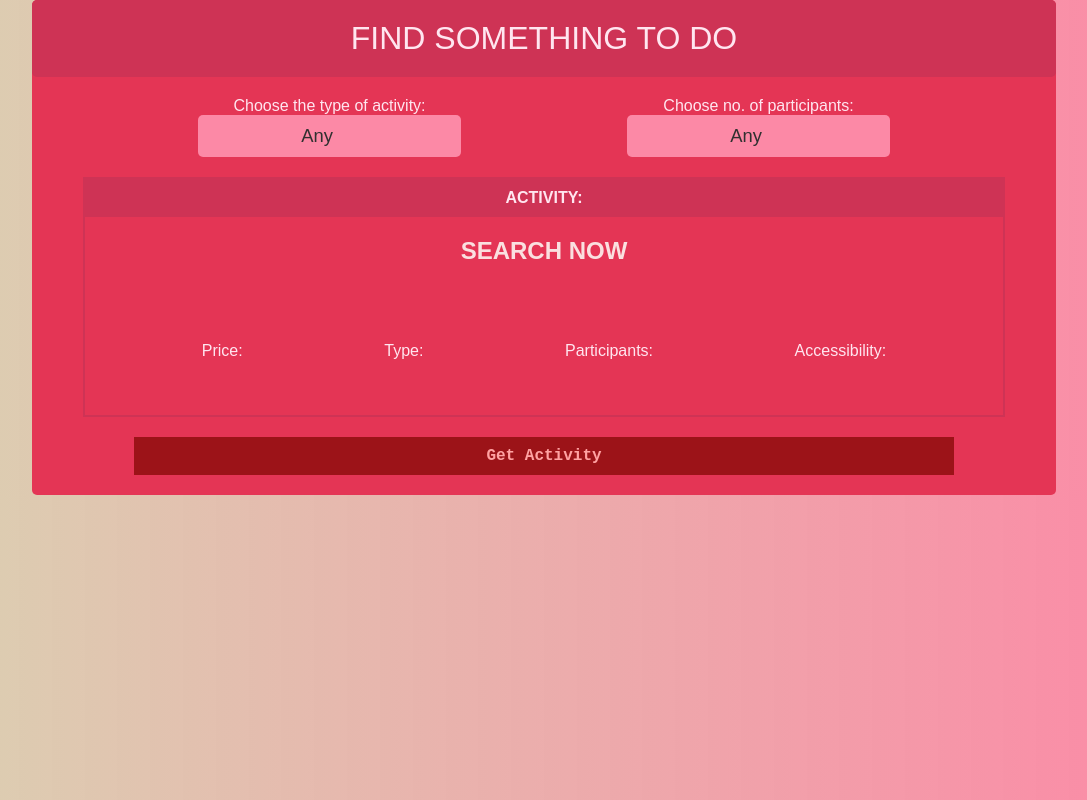
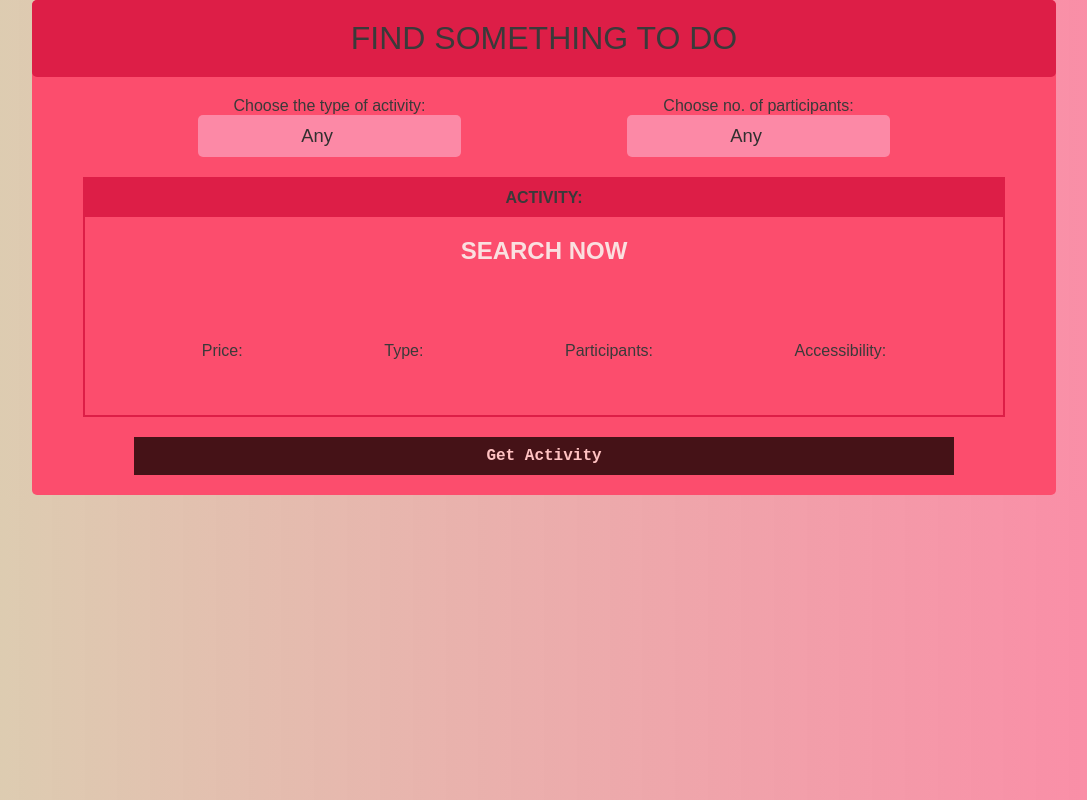
Before and after one commit to vykhy/find-something-to-do, a plain HTML site: page index.html in a window 1280 px wide. Shown: the whole page, without its empty margins (96-1183 px from the left). Drawn offline with Linux system fonts and the light colour scheme.

Commit message:
updated ui

```diff
--- a/style.css
+++ b/style.css
@@ -4,7 +4,7 @@
     box-sizing: border-box;
     text-align: center;
     font-family: Arial, Helvetica, sans-serif;
-    color: rgb(255, 230, 240);
+    color: rgb(58, 58, 58);
 }
 body{
     background:linear-gradient(to left, rgb(252, 137, 166), rgba(212, 201, 164, 0.849));
@@ -12,14 +12,14 @@ body{
 .container{
     width: 80%;
     margin: auto;
-    background-color: rgb(228, 53, 85);
+    background-color: rgb(252, 77, 109);
     border-radius: 5px;
 }
 .heading{
     padding: 20px 30px;
     font-size: 2rem;
     font-family: Arial, Helvetica, sans-serif;
-    background-color: rgb(206, 51, 85);
+    background-color: rgb(221, 30, 71);
     border-radius: 5px;
 }
 input {
@@ -41,14 +41,14 @@ input {
     justify-content: space-evenly;
 }
 .results{
-    border: 2px solid rgb(206, 51, 85);
+    border: 2px solid  rgb(221, 30, 71);
     width: 90%;
     margin: 0 auto;
 }
 .results h4{
     margin: 0;
     padding: 10px;
-    background-color: rgb(206, 51, 85);
+    background-color:  rgb(221, 30, 71);
 }
 .result-groups{
     display: flex;
@@ -71,9 +71,9 @@ input {
 #go {
     margin: 20px 0;
     padding: 10px 30px;
-    background-color: rgba(143, 14, 14, 0.842);
+    background-color: rgba(36, 8, 8, 0.842);
     border: none;
-    color: rgb(255, 162, 162);
+    color: rgb(255, 194, 194);
     font-family:monospace;
     font-size: large;
     font-weight: 600;
@@ -81,6 +81,8 @@ input {
 }
 #go:hover{
     cursor: pointer;
+    transition-duration: .3s;
+    transform: scale(1.02);
 }
 @media screen and (max-width:720px) {
     .container {
```
Also changed, not shown: index.js (+16 -13 lines).
